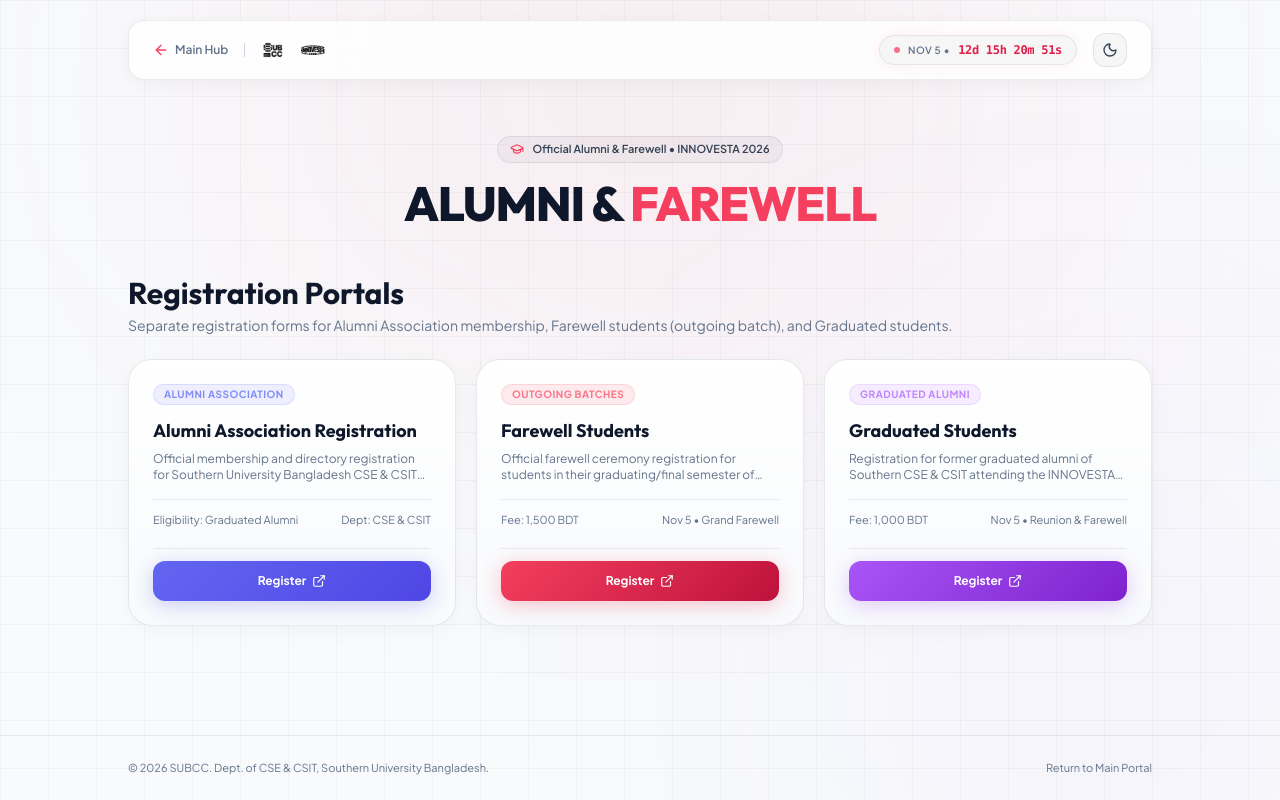
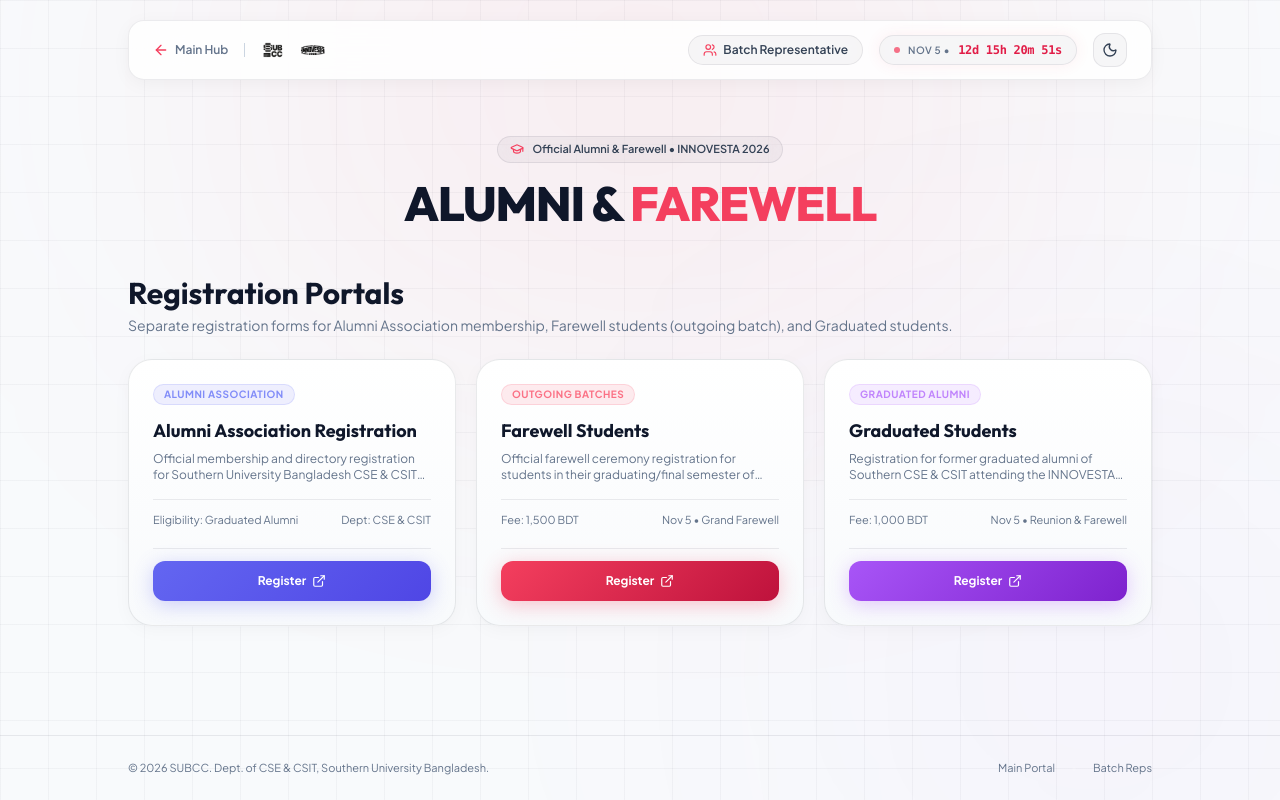
Before and after one commit to subccbd/Innovesta2026, a website: page alumni.html in a window 1280 px wide. Drawn offline with nearby package versions, Linux system fonts and the light colour scheme.

Commit message:
v2.7 (Add Batch Representative navigation links to alumni, esports, and coming soon)

```diff
--- a/alumni.html
+++ b/alumni.html
@@ -271,6 +271,10 @@
 
       <!-- Quick Nav & Right Controls -->
       <div class="flex items-center gap-1.5 sm:gap-4">
+        <a href="representative.html" class="inline-flex items-center gap-1.5 px-3 py-1 sm:px-3.5 sm:py-1.5 rounded-full badge-pill text-[11px] sm:text-xs font-semibold text-slate-700 dark:text-slate-200 hover:text-rose-500 dark:hover:text-rose-400 hover:border-rose-400/40 transition-all">
+          <i data-lucide="users" class="w-3.5 h-3.5 text-rose-500 dark:text-rose-400"></i>
+          <span>Batch Representative</span>
+        </a>
 
         <div class="inline-flex items-center gap-1.5 sm:gap-2 px-2.5 py-1 sm:px-3.5 sm:py-1.5 rounded-full badge-pill text-[11px] font-medium border border-rose-500/30 dark:border-rose-400/25 bg-rose-500/10 dark:bg-rose-500/5 whitespace-nowrap shadow-[0_0_15px_rgba(244,63,94,0.08)]">
           <span class="w-1.5 h-1.5 rounded-full bg-rose-500 dark:bg-rose-400 animate-pulse shrink-0"></span>
@@ -398,7 +402,9 @@
     <div class="max-w-5xl mx-auto flex flex-col sm:flex-row items-center justify-between gap-3">
       <span>&copy; 2026 SUBCC. Dept. of CSE &amp; CSIT, Southern University Bangladesh.</span>
       <div class="flex items-center gap-4">
-        <a href="index.html" class="hover:text-rose-400">Return to Main Portal</a>
+        <a href="index.html" class="hover:text-rose-400">Main Portal</a>
+        <span class="text-white/20">&bull;</span>
+        <a href="representative.html" class="hover:text-cyan-400">Batch Reps</a>
       </div>
     </div>
   </footer>
```
Also changed, not shown: coming-soon.html (+3 -0 lines), esports.html (+2 -0 lines).
